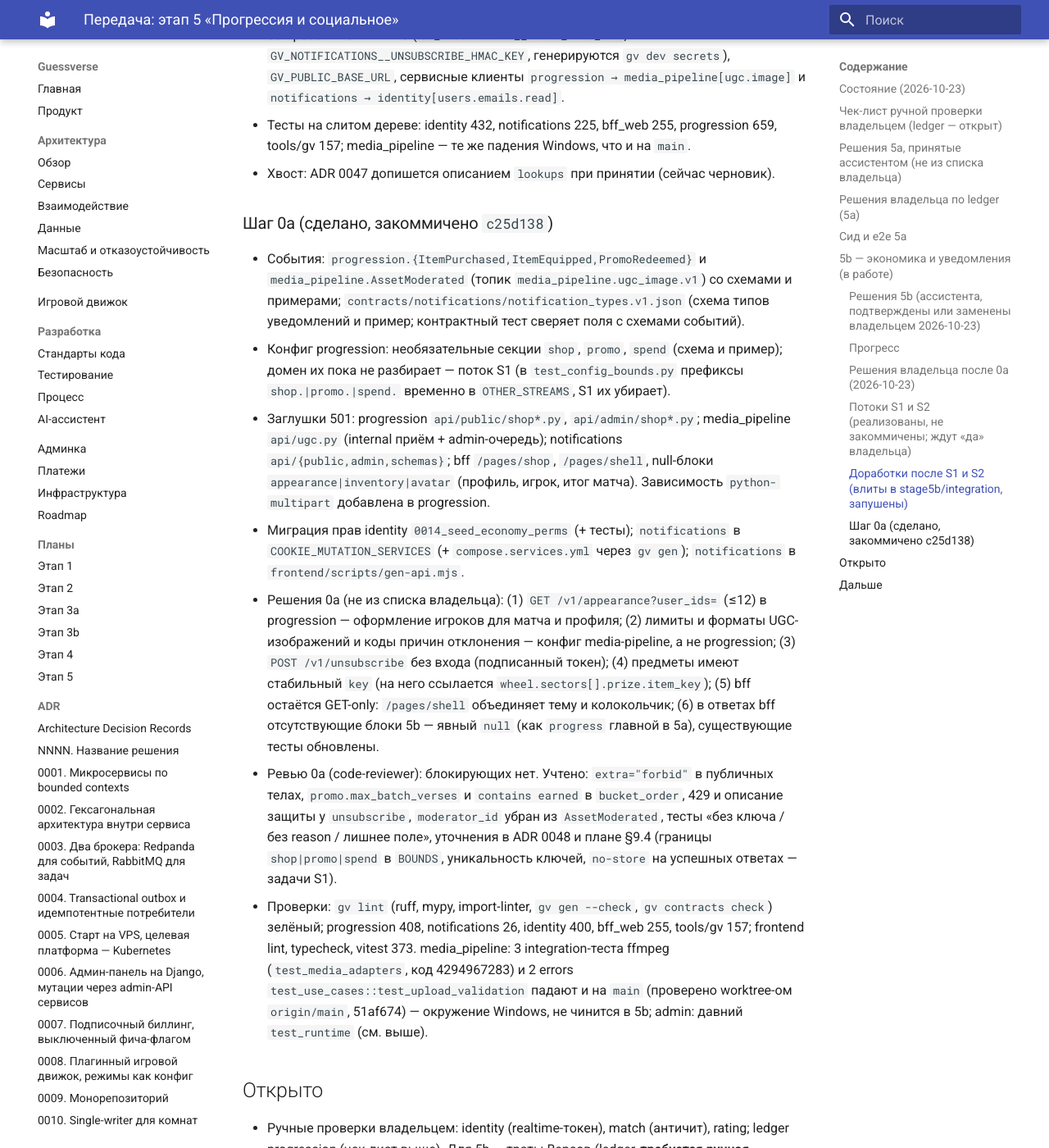
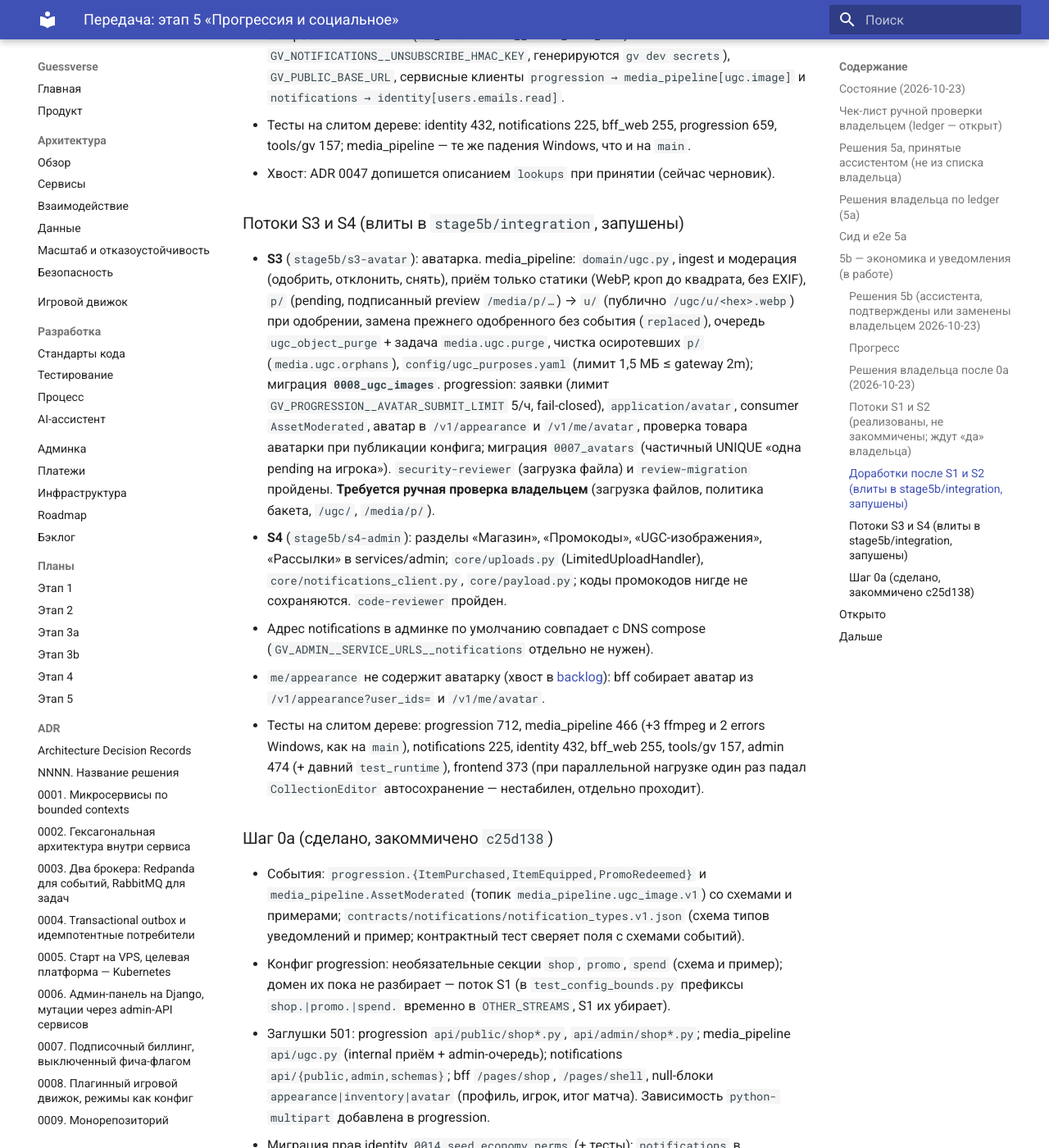
Before and after one commit to L0GIN0UT/oncue, an MkDocs documentation site: the page built from docs/handoff/stage-5.md, in a window 1280 px wide and 1400 px high, scrolled down 5269 px. Shown: the whole window at 82% size. Built offline with MkDocs 1.6.1 and Material for MkDocs 9.7.7, drawn with Linux system fonts in a browser that asks for light colours.

Commit message:
chore(contracts): снимки OpenAPI media_pipeline и progression после S3, бэклог
Снимки и типы фронтенда после потоков S3 и S4. docs/backlog.md: хвосты 5b (GET по id
в admin-API, число получателей рассылки, аватарка в me/appearance и другие).
Handoff: итог потоков S3 и S4.

```diff
--- a/docs/handoff/stage-5.md
+++ b/docs/handoff/stage-5.md
@@ -80,6 +80,13 @@ Consumers остаются в `infrastructure/messaging/__init__.py`; роли P
 - Тесты на слитом дереве: identity 432, notifications 225, bff_web 255, progression 659, tools/gv 157; media_pipeline — те же падения Windows, что и на `main`.
 - Хвост: ADR 0047 допишется описанием `lookups` при принятии (сейчас черновик).
 
+### Потоки S3 и S4 (влиты в `stage5b/integration`, запушены)
+- **S3** (`stage5b/s3-avatar`): аватарка. media_pipeline: `domain/ugc.py`, ingest и модерация (одобрить, отклонить, снять), приём только статики (WebP, кроп до квадрата, без EXIF), `p/` (pending, подписанный preview `/media/p/…`) → `u/` (публично `/ugc/u/<hex>.webp`) при одобрении, замена прежнего одобренного без события (`replaced`), очередь `ugc_object_purge` + задача `media.ugc.purge`, чистка осиротевших `p/` (`media.ugc.orphans`), `config/ugc_purposes.yaml` (лимит 1,5 МБ ≤ gateway 2m); миграция **`0008_ugc_images`**. progression: заявки (лимит `GV_PROGRESSION__AVATAR_SUBMIT_LIMIT` 5/ч, fail-closed), `application/avatar`, consumer `AssetModerated`, аватар в `/v1/appearance` и `/v1/me/avatar`, проверка товара аватарки при публикации конфига; миграция `0007_avatars` (частичный UNIQUE «одна pending на игрока»). `security-reviewer` (загрузка файла) и `review-migration` пройдены. **Требуется ручная проверка владельцем** (загрузка файлов, политика бакета, `/ugc/`, `/media/p/`).
+- **S4** (`stage5b/s4-admin`): разделы «Магазин», «Промокоды», «UGC-изображения», «Рассылки» в services/admin; `core/uploads.py` (LimitedUploadHandler), `core/notifications_client.py`, `core/payload.py`; коды промокодов нигде не сохраняются. `code-reviewer` пройден.
+- Адрес notifications в админке по умолчанию совпадает с DNS compose (`GV_ADMIN__SERVICE_URLS__notifications` отдельно не нужен).
+- `me/appearance` не содержит аватарку (хвост в [backlog](../backlog.md)): bff собирает аватар из `/v1/appearance?user_ids=` и `/v1/me/avatar`.
+- Тесты на слитом дереве: progression 712, media_pipeline 466 (+3 ffmpeg и 2 errors Windows, как на `main`), notifications 225, identity 432, bff_web 255, tools/gv 157, admin 474 (+ давний `test_runtime`), frontend 373 (при параллельной нагрузке один раз падал `CollectionEditor` автосохранение — нестабилен, отдельно проходит).
+
 ### Шаг 0a (сделано, закоммичено `c25d138`)
 - События: `progression.{ItemPurchased,ItemEquipped,PromoRedeemed}` и `media_pipeline.AssetModerated` (топик `media_pipeline.ugc_image.v1`) со схемами и примерами; `contracts/notifications/notification_types.v1.json` (схема типов уведомлений и пример; контрактный тест сверяет поля с схемами событий).
 - Конфиг progression: необязательные секции `shop`, `promo`, `spend` (схема и пример); домен их пока не разбирает — поток S1 (в `test_config_bounds.py` префиксы `shop.|promo.|spend.` временно в `OTHER_STREAMS`, S1 их убирает).
--- a/mkdocs.yml
+++ b/mkdocs.yml
@@ -51,6 +51,7 @@ nav:
   - Платежи: 06-payments.md
   - Инфраструктура: 07-infrastructure.md
   - Roadmap: 09-roadmap.md
+  - Бэклог: backlog.md
   - Планы:
       - Этап 1: plans/stage-1.md
       - Этап 2: plans/stage-2.md
```
Also changed, not shown: docs/09-roadmap.md (+1 -1 lines), docs/README.md (+1 -0 lines), docs/backlog.md (added, +16 -0 lines), 3 other files.
